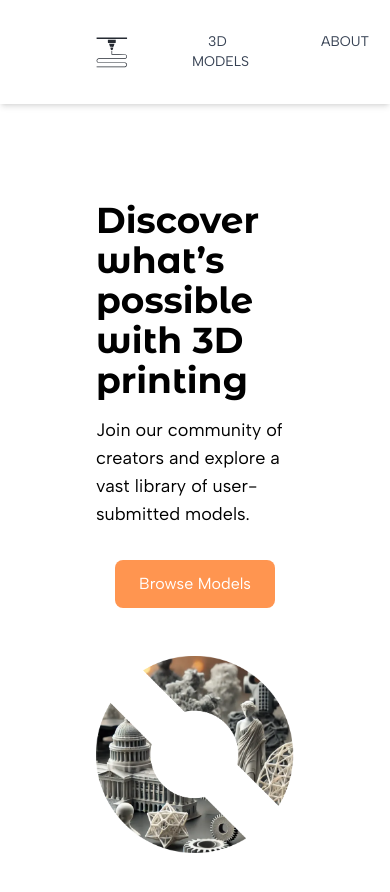
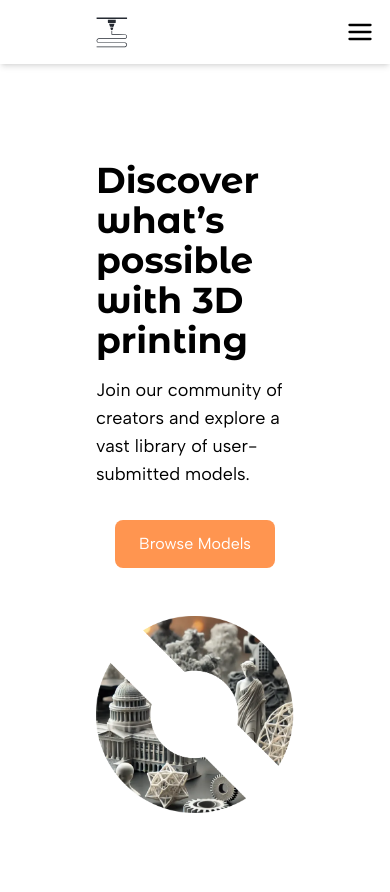
Before and after one commit to BogdanPurdea/printforge-webapp, a Next.js app: page / in a window 390 px wide. Shown: the top 892 px of the page. Built offline with nearby package versions, Linux system fonts and the light colour scheme.

Commit message:
Implement hamburger menu for header nav on mobile display

```diff
--- a/package.json
+++ b/package.json
@@ -9,6 +9,7 @@
     "lint": "next lint"
   },
   "dependencies": {
+    "hamburger-react": "^2.5.2",
     "next": "15.3.3",
     "react": "^19.0.0",
     "react-dom": "^19.0.0",
--- a/src/app/components/NavHeader.tsx
+++ b/src/app/components/NavHeader.tsx
@@ -6,9 +6,12 @@ import Link from 'next/link';
 import PrintForgeLogo from '@/../public/printforge-logo.svg';
 import PrintForgeLogoMobile from '@/../public/printforge-logo-mobile.svg';
 import { usePathname } from 'next/navigation';
+import { useState } from 'react';
+import { FiMenu, FiX } from 'react-icons/fi';
 
 export default function NavHeader() {
     const pathname = usePathname();
+    const [isMenuOpen, setIsMenuOpen] = useState(false);
     const isActive = (href: string): boolean => pathname === href || pathname.includes(href);
     return (
         <nav className='bg-white-800 text-black-600 flex items-center justify-between p-4 shadow-md'>
@@ -32,10 +35,44 @@ export default function NavHeader() {
                     />
                 </div>
             </Link>
-            <ul className="flex space-x-10 p-4">
+            {/* Desktop nav */}
+            <ul className="hidden md:flex space-x-10 p-4">
                 <NavLink href="/3d-models" isActive={isActive("/3d-models")}>3D Models</NavLink>
                 <NavLink href="/about" isActive={isActive("/about")}>About</NavLink>
             </ul>
+            {/* Hamburger icon for mobile */}
+            <button
+                className="block md:hidden z-20"
+                onClick={() => setIsMenuOpen(!isMenuOpen)}
+                aria-label={isMenuOpen ? "Close menu" : "Open menu"}
+            >
+                {isMenuOpen ? <FiX size={28} /> : <FiMenu size={28} />}
+            </button>
+            {/* Mobile menu */}
+            {isMenuOpen && (
+                <ul className="absolute top-14 right-4 w-48 bg-white text-black flex flex-col items-end space-y-4 py-4 px-6 shadow-2xl md:hidden z-50 rounded-lg animate-fadeInDown border-2" style={{ borderColor: 'var(--color-orange-accent)' }}>
+                    <NavLink href="/3d-models" isActive={isActive("/3d-models")}
+                        onClick={() => setIsMenuOpen(false)}>
+                        3D Models
+                    </NavLink>
+                    <hr className="w-full border-t-2" style={{ borderColor: 'var(--color-orange-accent)' }} />
+                    <NavLink href="/about" isActive={isActive("/about")}
+                        onClick={() => setIsMenuOpen(false)}>
+                        About
+                    </NavLink>
+                </ul>
+            )}
         </nav>
     )
 }
+
+/* Add this to your global CSS or Tailwind config for the animation */
+/*
+@keyframes fadeInDown {
+  from { opacity: 0; transform: translateY(-20px); }
+  to { opacity: 1; transform: translateY(0); }
+}
+.animate-fadeInDown {
+  animation: fadeInDown 0.3s ease;
+}
+*/
--- a/src/app/components/NavLink.tsx
+++ b/src/app/components/NavLink.tsx
@@ -1,14 +1,14 @@
-
 import Link from 'next/link'
 import { NavLinkProps } from '@/app/types/NavLinkProps';
 
-export default function NavLink({href, isActive, children}: NavLinkProps) {
+export default function NavLink({href, isActive, children, onClick}: NavLinkProps) {
     return (
         <li className="text-sm uppercase">
             <Link
                 href={href}
                 className={`px-4 py-2  transition-colors rounded-md cursor-pointer
                     hover:text-orange-accent ${isActive ? 'text-orange-accent' : 'text-gray-700'}`}
+                onClick={onClick}
             >{children}</Link>
         </li>
     )
--- a/src/app/types/NavLinkProps.ts
+++ b/src/app/types/NavLinkProps.ts
@@ -1,5 +1,6 @@
 export type NavLinkProps = {
     href: string,
-    isActive?: boolean
-    children: React.ReactNode
+    isActive?: boolean,
+    children: React.ReactNode,
+    onClick?: () => void
 }
```
Also changed, not shown: 2 other files (tests, documents, lock files or other folders).
